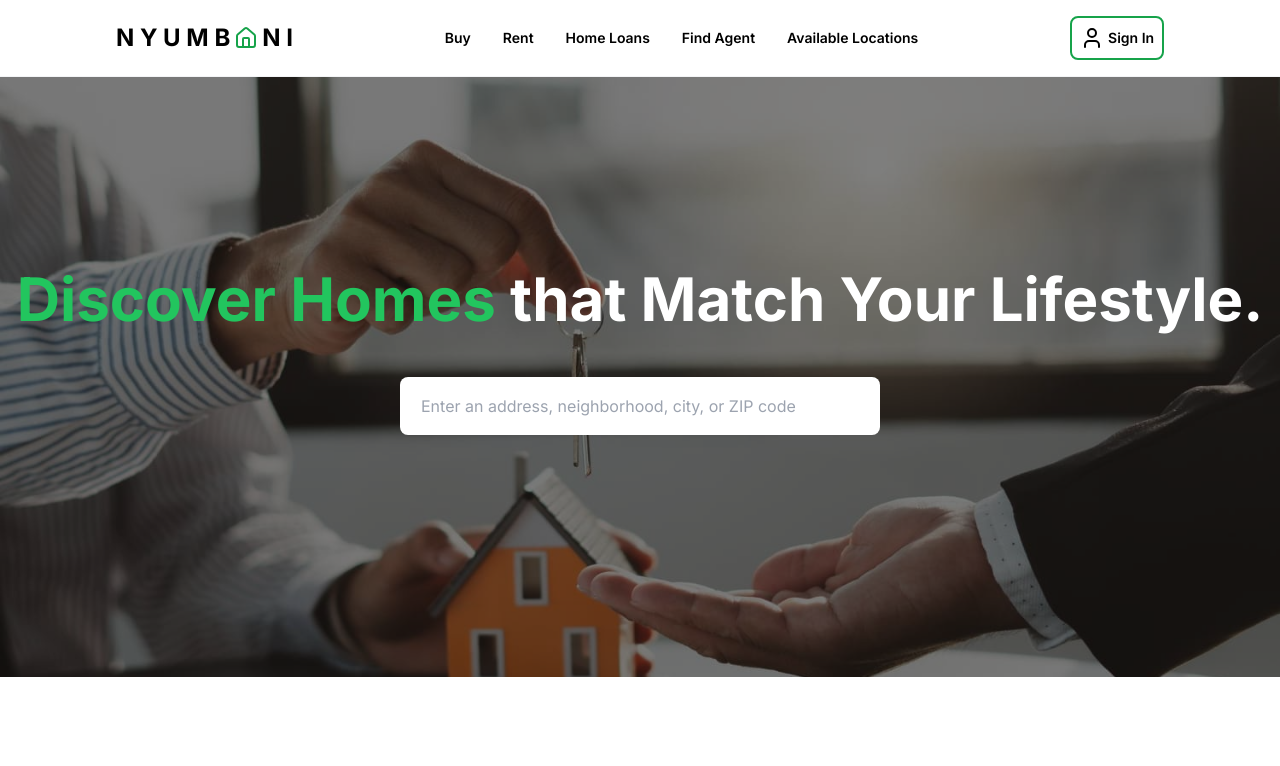
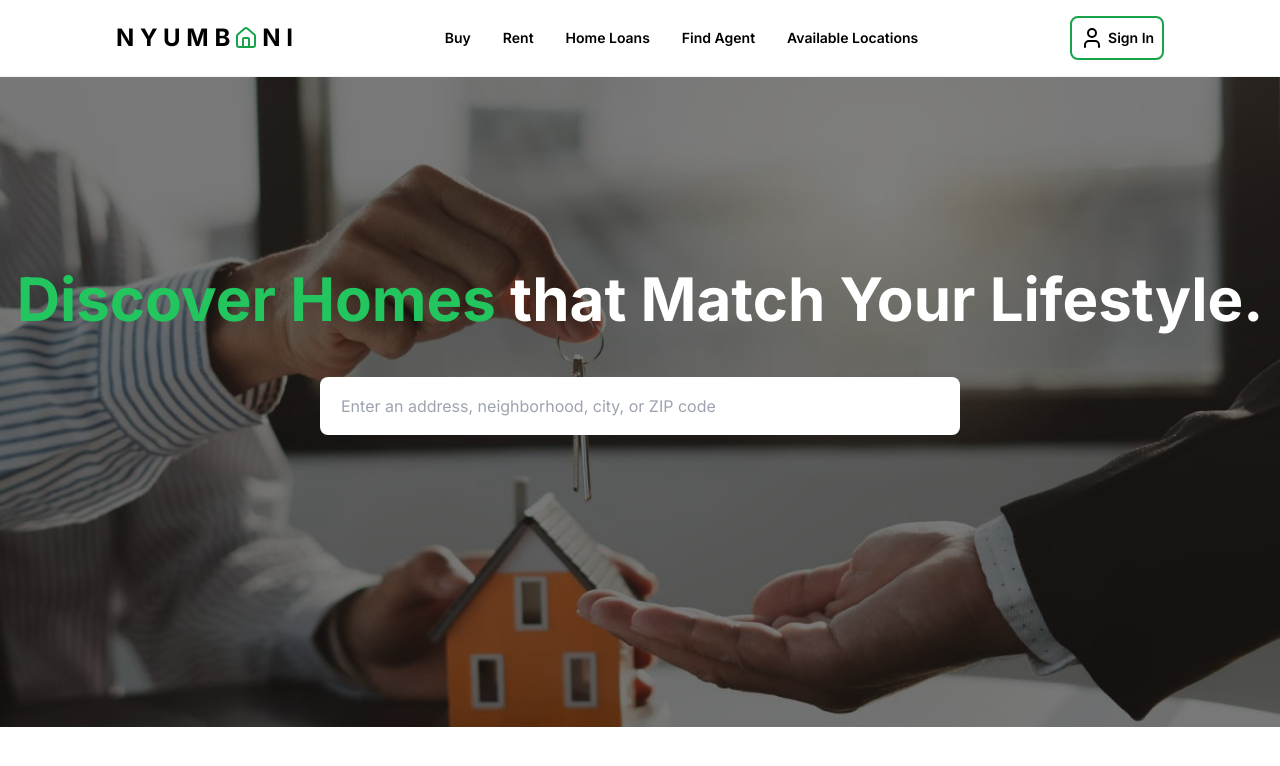
Before and after one commit to tipizzo/nyumbani, a Next.js app: page / in a window 1280 px wide. Shown: the top 766 px of the page. Built offline with nearby package versions, Linux system fonts and the light colour scheme.

Commit message:
Still setting up the hero component

```diff
--- a/components/Hero.jsx
+++ b/components/Hero.jsx
@@ -6,7 +6,7 @@ const Hero = () => {
         <section>
             {/* Background Image with Overlay */}
             <div
-                className="min-h-[600px] bg-cover bg-no-repeat bg-center w-full overflow-hidden relative"
+                className="min-h-[650px] bg-cover bg-no-repeat bg-center w-full overflow-hidden relative"
                 style={{ backgroundImage: "url('/assets/images/hero_image.jpg')" }}
             >
                 {/* Dark Overlay */}
@@ -19,7 +19,7 @@ const Hero = () => {
                         <input
                             type="search"
                             placeholder="Enter an address, neighborhood, city, or ZIP code"
-                            className="py-4 px-5 w-[30rem] rounded-lg text-gray-800 border border-white border-opacity-30 focus:outline-none focus:ring-2 focus:ring-white focus:ring-opacity-50 transition-all duration-300"
+                            className="py-4 px-5 w-[40rem] rounded-lg text-gray-800 border border-white border-opacity-30 focus:outline-none focus:ring-2 focus:ring-white focus:ring-opacity-50 transition-all duration-300"
                         />
                     </Form>
                 </div>
```
